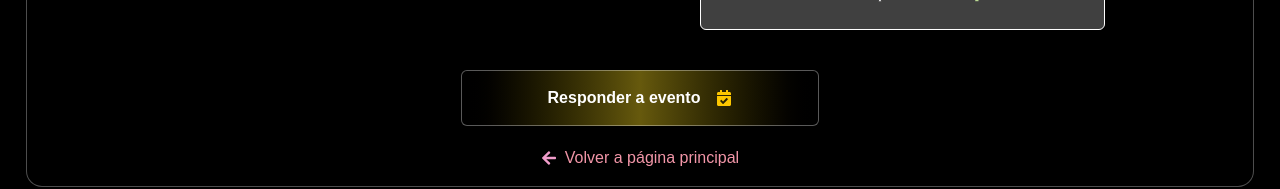
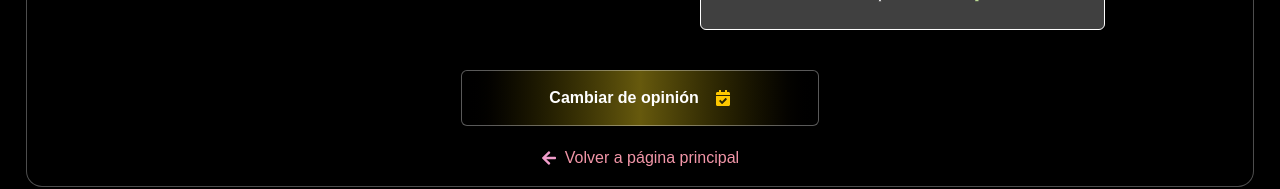
Before and after one commit to Edgar-Aldana/invites-app, a Next.js app: page /detalles in a window 1280 px wide. Shown: the part 1023-1212 px from the top of the page. Built offline with nearby package versions, Linux system fonts and the light colour scheme.

Commit message:
update data: v1

```diff
--- a/src/app/detalles/page.tsx
+++ b/src/app/detalles/page.tsx
@@ -43,8 +43,8 @@ export default function Details() {
         setInvitadoData({
             id: "fam123",
             familia: "Familia Zarazúa Cruz",
-            respuesta: false,
-            asistir: null
+            respuesta: true,
+            asistir: false
         });
 
     }, []);
```
